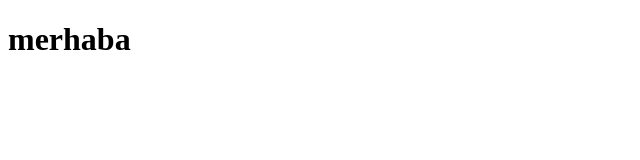
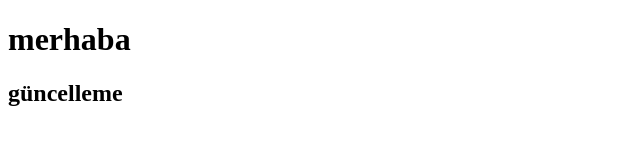
Before and after one commit to acunmedyaakademi/muhammethasanturkmen-githubogreniyorum, a plain HTML site: page hakkimda.html in a window 1280 px wide. Shown: the whole page, without its empty margins (0-640 px from the left). Drawn offline with Linux system fonts and the light colour scheme.

Commit message:
hakkimda h2 eklendi

```diff
--- a/hakkimda.html
+++ b/hakkimda.html
@@ -7,5 +7,6 @@
 </head>
 <body>
   <h1>merhaba</h1>
+  <h2>güncelleme</h2>
 </body>
 </html>
```
Also changed, not shown: 1 other file.
